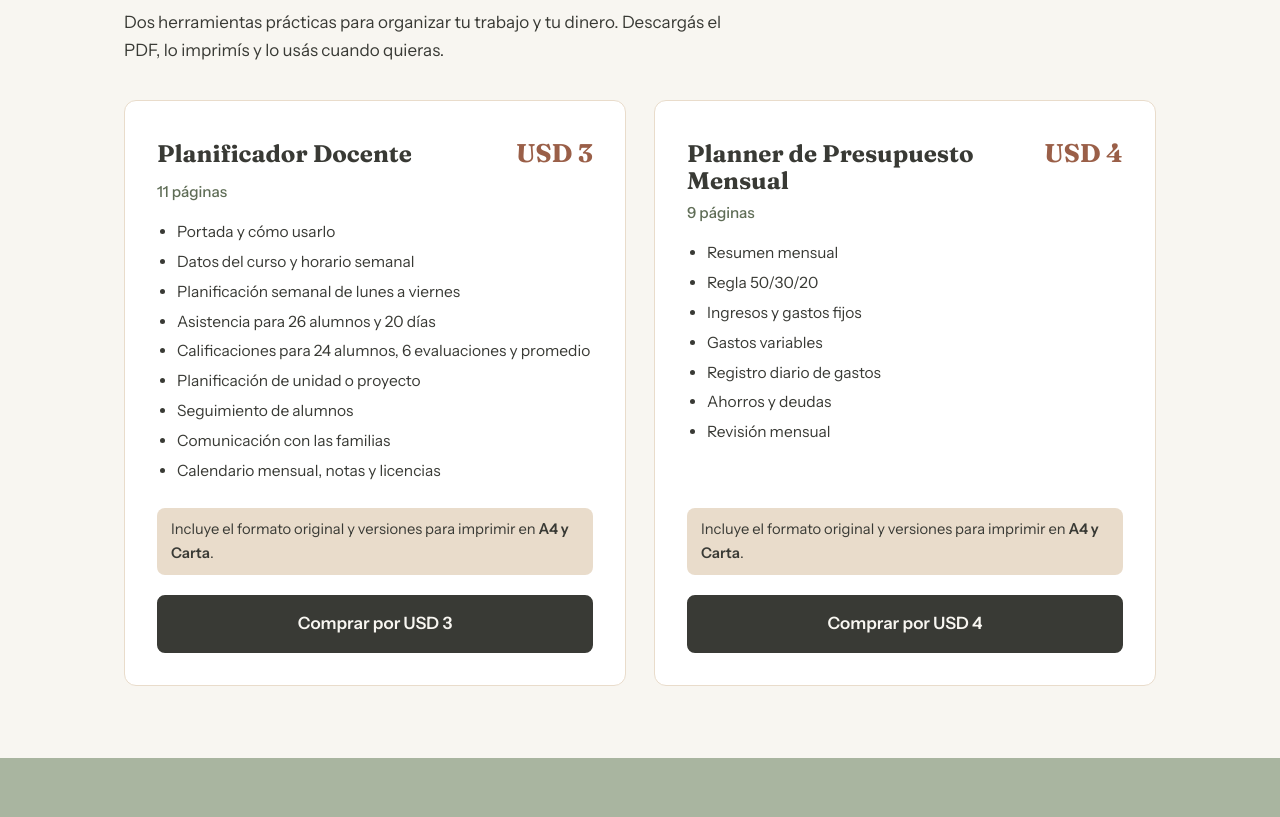
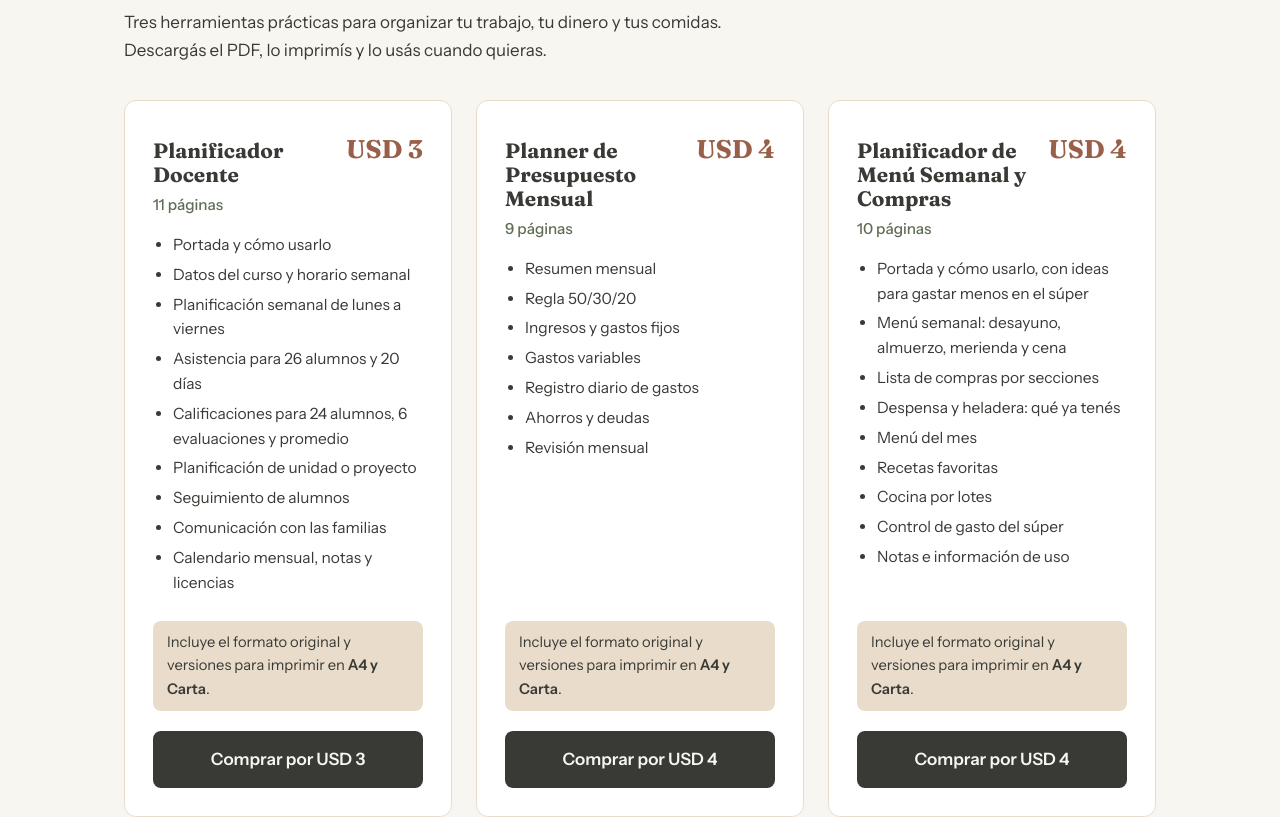
Before and after one commit to todopdf-store/todopdf-web, a plain HTML site: page index.html in a window 1280 px wide. Shown: the part 700-1517 px from the top of the page. Drawn offline with Linux system fonts and the light colour scheme.

Commit message:
Update index.html

```diff
--- a/index.html
+++ b/index.html
@@ -49,10 +49,10 @@ nav a:hover{color:var(--terracota-oscuro)}
 
 .productos{background:var(--crema)}
 .intro{max-width:56ch;margin-bottom:36px}
-.grid2{display:grid;grid-template-columns:repeat(2,1fr);gap:28px}
-.card{background:#fff;border:1px solid var(--beige);border-radius:12px;padding:32px;display:flex;flex-direction:column}
+.grid2{display:grid;grid-template-columns:repeat(3,1fr);gap:24px}
+.card{background:#fff;border:1px solid var(--beige);border-radius:12px;padding:28px;display:flex;flex-direction:column}
 .card .top{display:flex;justify-content:space-between;align-items:baseline;gap:12px;margin-bottom:6px}
-.card h3{font-size:1.5rem}
+.card h3{font-size:1.3rem}
 .precio{font-family:var(--serif);font-weight:700;font-size:1.6rem;color:var(--terracota-oscuro);white-space:nowrap}
 .meta{color:var(--salvia-oscuro);font-weight:500;font-size:.95rem;margin-bottom:16px}
 .card ul{margin:0 0 20px 20px;flex:1}
@@ -81,6 +81,7 @@ footer{background:var(--carbon);color:var(--crema);padding:40px 0;font-size:.92r
 footer .wrap{display:flex;justify-content:space-between;gap:16px;flex-wrap:wrap}
 footer a{margin-right:18px}
 
+@media(max-width:980px){.grid2{grid-template-columns:1fr;max-width:560px}}
 @media(max-width:820px){
   .hero .wrap,.grid2,.beneficios .grid3{grid-template-columns:1fr}
   .paper{transform:rotate(1.5deg)}
@@ -119,7 +120,7 @@ footer a{margin-right:18px}
       <div class="row done"><div class="box"></div><span>Planificar la semana</span></div>
       <div class="row done"><div class="box"></div><span>Revisar gastos</span></div>
       <div class="row"><div class="box"></div><span>Registrar ahorros</span></div>
-      <div class="row"><div class="box"></div><span>Preparar la próxima clase</span></div>
+      <div class="row"><div class="box"></div><span>Armar el menú de la semana</span></div>
     </div>
   </div>
 </div>
@@ -127,7 +128,7 @@ footer a{margin-right:18px}
 <section class="productos" id="productos">
   <div class="wrap">
     <h2>Elegí tu planificador</h2>
-    <p class="intro">Dos herramientas prácticas para organizar tu trabajo y tu dinero. Descargás el PDF, lo imprimís y lo usás cuando quieras.</p>
+    <p class="intro">Tres herramientas prácticas para organizar tu trabajo, tu dinero y tus comidas. Descargás el PDF, lo imprimís y lo usás cuando quieras.</p>
     <div class="grid2">
 
       <article class="card">
@@ -164,6 +165,25 @@ footer a{margin-right:18px}
         <p class="formatos">Incluye el formato original y versiones para imprimir en <strong>A4 y Carta</strong>.</p>
         <!-- TODO: reemplazar href por el enlace de pago real de Creem (Planner de Presupuesto Mensual) -->
         <a class="btn" id="comprar-presupuesto" href="#productos" aria-label="Comprar el Planner de Presupuesto Mensual">Comprar por USD 4</a>
+      </article>
+
+      <article class="card">
+        <div class="top"><h3>Planificador de Menú Semanal y Compras</h3><span class="precio">USD 4</span></div>
+        <p class="meta">10 páginas</p>
+        <ul>
+          <li>Portada y cómo usarlo, con ideas para gastar menos en el súper</li>
+          <li>Menú semanal: desayuno, almuerzo, merienda y cena</li>
+          <li>Lista de compras por secciones</li>
+          <li>Despensa y heladera: qué ya tenés</li>
+          <li>Menú del mes</li>
+          <li>Recetas favoritas</li>
+          <li>Cocina por lotes</li>
+          <li>Control de gasto del súper</li>
+          <li>Notas e información de uso</li>
+        </ul>
+        <p class="formatos">Incluye el formato original y versiones para imprimir en <strong>A4 y Carta</strong>.</p>
+        <!-- TODO: reemplazar href por el enlace de pago real de Creem (Planificador de Menú Semanal y Compras) -->
+        <a class="btn" id="comprar-menu" href="#productos" aria-label="Comprar el Planificador de Menú Semanal y Compras">Comprar por USD 4</a>
       </article>
 
     </div>
```
